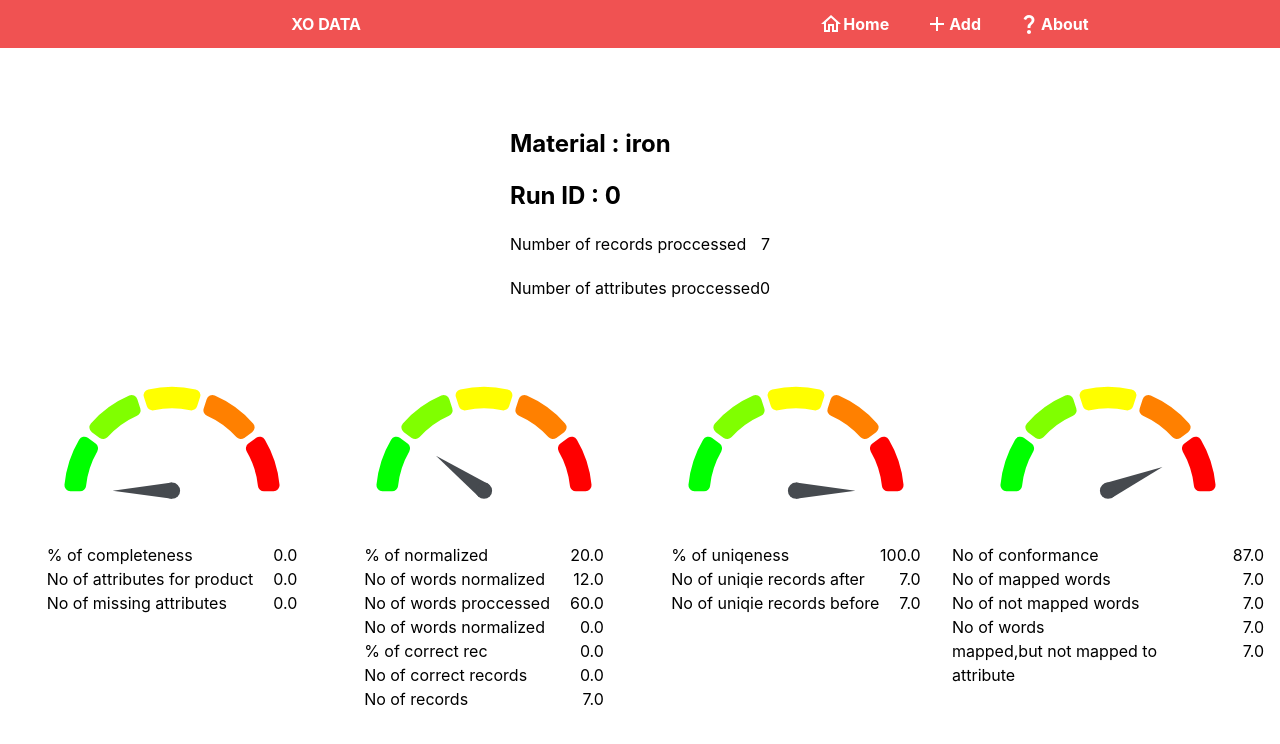
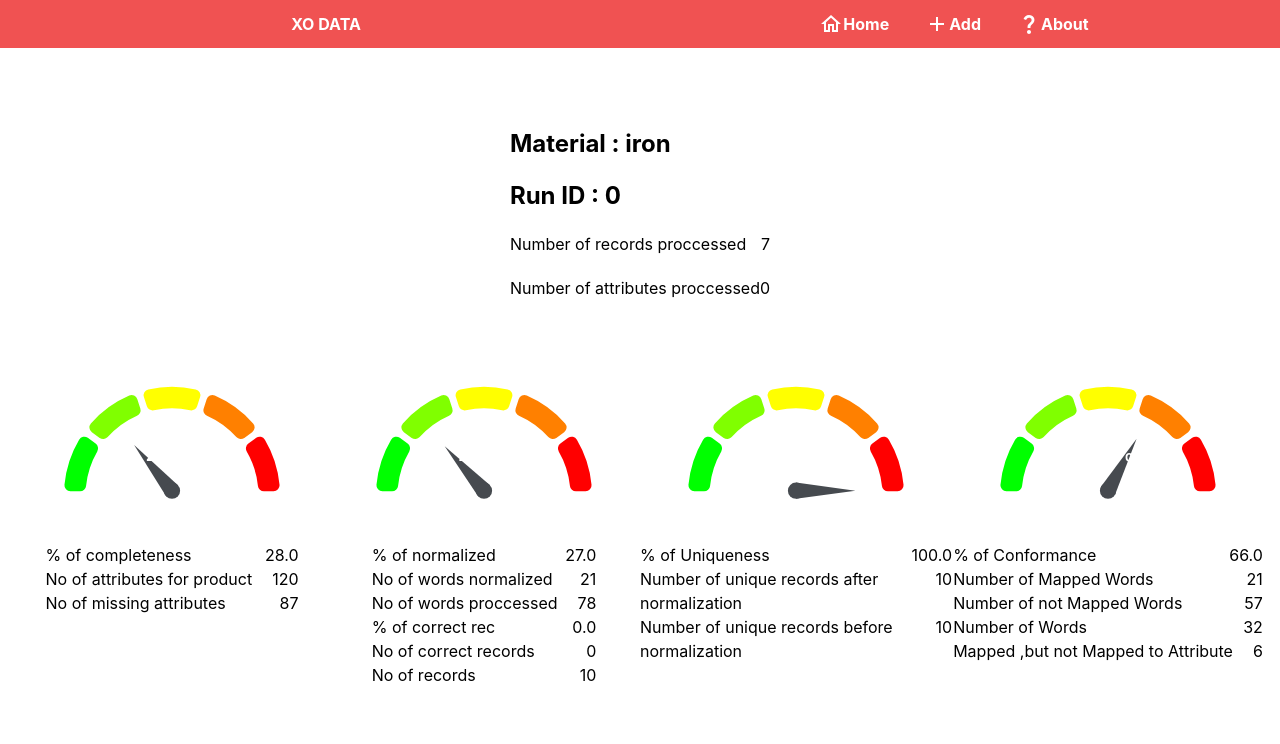
Before and after one commit to AkshayDeosthale/xodata, a React (Create React App) app: page /dashboard in a window 1280 px wide. Shown: the top 744 px of the page. Built offline with nearby package versions, Linux system fonts and the light colour scheme.

Commit message:
data updated

```diff
--- /dev/null
+++ b/src/data/GuageDataForFlangeRun1.json
@@ -0,0 +1,149 @@
+{
+    "data": {
+        "Data Accuracy": {
+            "chart": [
+                "% of Normalized"
+            ],
+            "data": {
+                "% of Correct Rec": {
+                    "type": "pct",
+                    "value": "0.0"
+                },
+                "% of Normalized": {
+                    "type": "pct",
+                    "value": "27.0"
+                },
+                "Number of correct records": {
+                    "type": "number",
+                    "value": "0"
+                },
+                "Number of records": {
+                    "type": "number",
+                    "value": "10"
+                },
+                "Number of words normalized": {
+                    "type": "number",
+                    "value": "21"
+                },
+                "Number of words processed": {
+                    "type": "number",
+                    "value": "78"
+                }
+            },
+            "data_seq": {
+                "1": "% of Normalized",
+                "2": "Number of words normalized",
+                "3": "Number of words processed",
+                "4": "% of Correct Rec",
+                "5": "Number of correct records",
+                "6": "Number of records"
+            }
+        },
+        "Data Completeness": {
+            "chart": [
+                "% of Completeness"
+            ],
+            "data": {
+                "% of Completeness": {
+                    "type": "pct",
+                    "value": "28.0"
+                },
+                "Number of attributes for product": {
+                    "type": "number",
+                    "value": "120"
+                },
+                "Number of missing attributes": {
+                    "type": "number",
+                    "value": "87"
+                }
+            },
+            "data_seq": {
+                "1": "% of Completeness",
+                "2": "Number of attributes for product",
+                "3": "Number of missing attributes"
+            }
+        },
+        "Data Conformance": {
+            "chart": [
+                "% of Conformance"
+            ],
+            "data": {
+                "% of Conformance": {
+                    "type": "pct",
+                    "value": "66.0"
+                },
+                "Mapped ,but not Mapped to Attribute": {
+                    "type": "number",
+                    "value": "6"
+                },
+                "Number of Mapped Words": {
+                    "type": "number",
+                    "value": "21"
+                },
+                "Number of Words": {
+                    "type": "number",
+                    "value": "32"
+                },
+                "Number of not Mapped Words": {
+                    "type": "number",
+                    "value": "57"
+                }
+            },
+            "data_seq": {
+                "1": "% of Conformance",
+                "2": "Number of Mapped Words",
+                "3": "Number of not Mapped Words",
+                "4": "Number of Words",
+                "5": "Mapped ,but not Mapped to Attribute"
+            }
+        },
+        "Data Statistics": {
+            "chart": [],
+            "data": {
+                "Number of attributes processed": {
+                    "type": "number",
+                    "value": "33"
+                },
+                "Number of records processed": {
+                    "type": "number",
+                    "value": "10"
+                }
+            },
+            "data_seq": {
+                "1": "Number of records processed",
+                "2": "Number of attributes processed"
+            }
+        },
+        "Data Uniqueness": {
+            "chart": [
+                "% of Uniqueness"
+            ],
+            "data": {
+                "% of Uniqueness": {
+                    "type": "pct",
+                    "value": "100.0"
+                },
+                "Number of unique records after normalization": {
+                    "type": "number",
+                    "value": "10"
+                },
+                "Number of unique records before normalization": {
+                    "type": "number",
+                    "value": "10"
+                }
+            },
+            "data_seq": {
+                "1": "% of Uniqueness",
+                "2": "Number of unique records after normalization",
+                "3": "Number of unique records before normalization"
+            }
+        }
+    },
+    "data_seq": {
+        "1": "Data Statistics",
+        "2": "Data Completeness",
+        "3": "Data Accuracy",
+        "4": "Data Uniqueness",
+        "5": "Data Conformance"
+    }
+}
--- a/src/routes/Dashboard.js
+++ b/src/routes/Dashboard.js
@@ -3,20 +3,26 @@ import { useSelector } from "react-redux";
 import Gauge from "./Gauge";
 
 import { withRouter } from "react-router-dom";
+import GaugeData from "../data/GuageDataForFlangeRun1.json";
 
 const Dashboard = ({ history }) => {
   const info = useSelector((state) => state.info.value);
 
-  // const handleBack = useCallback(() => history.push("/"), [history]);
+  // const handleOnClick = () => {
+  //   const test =
+  //     GaugeData.data["Data Conformance"].data["% of Conformance"].value;
+  //   const test1 = GaugeData.data["Data Conformance"].data_seq[1];
 
-  // const handleOnClick = () => {
-  //   console.log(history.location.pathname);
-  //   handleBack();
+  //   // for (const item in test1) {
+  //   //   console.log(item.value);
+  //   // }
+
+  //   console.log(test);
   // };
 
   return (
     <div className="w-screen flex flex-col items-center justify-center space-y-5 sm:space-y-9 ">
-      {/* <button onClick={handleOnClick}>back</button> */}
+      {/* <button onClick={handleOnClick}>test</button> */}
       <div className="  mt-[2rem]   sm:mt-[5rem] space-y-2 sm:space-y-5">
         <div className=" font-bold text-2xl ">
           <span>Material : {info.material}</span>
@@ -37,84 +43,215 @@ const Dashboard = ({ history }) => {
         <div className="sm:grid sm:grid-cols-2 md:grid-cols-3 md:p-4 lg:grid-cols-4 space-y-7 ">
           <div className=" flex flex-col sm:justify-start items-center space-y-7 sm:mt-[28px]">
             <div>
-              <Gauge percent={0} />
+              <Gauge
+                percent={
+                  GaugeData.data["Data Completeness"].data["% of Completeness"]
+                    .value
+                }
+              />
             </div>
             <div>
               <div className="flex justify-between space-x-5">
-                <span>% of completeness</span> <span>0.0</span>{" "}
+                {/* <span>% of completeness</span> <span>0.0</span>{" "} */}
+                <span>% of completeness</span>{" "}
+                <span>
+                  {
+                    GaugeData.data["Data Completeness"].data[
+                      "% of Completeness"
+                    ].value
+                  }
+                </span>{" "}
               </div>
               <div className="flex justify-between space-x-5">
-                <span>No of attributes for product</span> <span>0.0</span>{" "}
+                <span>No of attributes for product</span>{" "}
+                <span>
+                  {
+                    GaugeData.data["Data Completeness"].data[
+                      "Number of attributes for product"
+                    ].value
+                  }
+                </span>{" "}
               </div>
               <div className="flex justify-between space-x-5">
-                <span>No of missing attributes</span> <span>0.0</span>{" "}
+                <span>No of missing attributes</span>{" "}
+                <span>
+                  {
+                    GaugeData.data["Data Completeness"].data[
+                      "Number of missing attributes"
+                    ].value
+                  }
+                </span>{" "}
               </div>
             </div>
           </div>
           <div className=" flex flex-col sm:justify-start items-center space-y-7">
             <div>
-              <Gauge percent={0.2} />
+              <Gauge
+                percent={
+                  GaugeData.data["Data Accuracy"].data["% of Normalized"].value
+                }
+              />
             </div>
             <div>
               <div className="flex justify-between space-x-5">
-                <span>% of normalized</span> <span>20.0</span>{" "}
+                <span>% of normalized</span>{" "}
+                <span>
+                  {
+                    GaugeData.data["Data Accuracy"].data["% of Normalized"]
+                      .value
+                  }
+                </span>{" "}
               </div>
               <div className="flex justify-between space-x-5">
-                <span>No of words normalized</span> <span>12.0</span>{" "}
+                <span>No of words normalized</span>{" "}
+                <span>
+                  {
+                    GaugeData.data["Data Accuracy"].data[
+                      "Number of words normalized"
+                    ].value
+                  }
+                </span>{" "}
               </div>
               <div className="flex justify-between space-x-5">
-                <span>No of words proccessed</span> <span>60.0</span>{" "}
+                <span>No of words proccessed</span>{" "}
+                <span>
+                  {
+                    GaugeData.data["Data Accuracy"].data[
+                      "Number of words processed"
+                    ].value
+                  }
+                </span>{" "}
+              </div>
+
+              <div className="flex justify-between space-x-5">
+                <span>% of correct rec</span>{" "}
+                <span>
+                  {
+                    GaugeData.data["Data Accuracy"].data["% of Correct Rec"]
+                      .value
+                  }
+                </span>{" "}
               </div>
               <div className="flex justify-between space-x-5">
-                <span>No of words normalized</span> <span>0.0</span>{" "}
+                <span>No of correct records</span>{" "}
+                <span>
+                  {
+                    GaugeData.data["Data Accuracy"].data[
+                      "Number of correct records"
+                    ].value
+                  }
+                </span>{" "}
               </div>
               <div className="flex justify-between space-x-5">
-                <span>% of correct rec</span> <span>0.0</span>{" "}
-              </div>
-              <div className="flex justify-between space-x-5">
-                <span>No of correct records</span> <span>0.0</span>{" "}
-              </div>
-              <div className="flex justify-between space-x-5">
-                <span>No of records</span> <span>7.0</span>{" "}
+                <span>No of records</span>{" "}
+                <span>
+                  {
+                    GaugeData.data["Data Accuracy"].data["Number of records"]
+                      .value
+                  }
+                </span>{" "}
               </div>
             </div>
           </div>
           <div className=" flex flex-col justify-center items-center space-y-7 sm:justify-start">
             <div>
-              <Gauge percent={1} />
+              <Gauge
+                percent={
+                  GaugeData.data["Data Uniqueness"].data["% of Uniqueness"]
+                    .value
+                }
+              />
             </div>
             <div>
               <div className="flex justify-between space-x-5">
-                <span>% of uniqeness</span> <span>100.0</span>{" "}
+                <span>{GaugeData.data["Data Uniqueness"].data_seq[1]}</span>{" "}
+                <span>
+                  {
+                    GaugeData.data["Data Uniqueness"].data["% of Uniqueness"]
+                      .value
+                  }
+                </span>{" "}
               </div>
               <div className="flex justify-between space-x-5">
-                <span>No of uniqie records after</span> <span>7.0</span>{" "}
+                <span>{GaugeData.data["Data Uniqueness"].data_seq[2]}</span>{" "}
+                <span>
+                  {
+                    GaugeData.data["Data Uniqueness"].data[
+                      "Number of unique records after normalization"
+                    ].value
+                  }
+                </span>{" "}
               </div>
 
               <div className="flex justify-between space-x-5">
-                <span>No of uniqie records before</span> <span>7.0</span>{" "}
+                <span>{GaugeData.data["Data Uniqueness"].data_seq[3]}</span>{" "}
+                <span>
+                  {
+                    GaugeData.data["Data Uniqueness"].data[
+                      "Number of unique records before normalization"
+                    ].value
+                  }
+                </span>{" "}
               </div>
             </div>
           </div>
           <div className=" flex flex-col justify-center items-center space-y-7 sm:justify-start">
             <div>
-              <Gauge percent={0.87} />
+              <Gauge
+                percent={
+                  GaugeData.data["Data Conformance"].data["% of Conformance"]
+                    .value
+                }
+              />
             </div>
             <div>
               <div className="flex justify-between space-x-5">
-                <span>No of conformance</span> <span>87.0</span>{" "}
+                <span>{GaugeData.data["Data Conformance"].data_seq[1]}</span>{" "}
+                <span>
+                  {
+                    GaugeData.data["Data Conformance"].data["% of Conformance"]
+                      .value
+                  }
+                </span>{" "}
               </div>
               <div className="flex justify-between space-x-5">
-                <span>No of mapped words</span> <span>7.0</span>{" "}
+                <span>{GaugeData.data["Data Conformance"].data_seq[2]}</span>{" "}
+                <span>
+                  {
+                    GaugeData.data["Data Conformance"].data[
+                      "Number of Mapped Words"
+                    ].value
+                  }
+                </span>{" "}
               </div>
               <div className="flex justify-between space-x-5">
-                <span>No of not mapped words</span> <span>7.0</span>{" "}
+                <span>{GaugeData.data["Data Conformance"].data_seq[3]}</span>{" "}
+                <span>
+                  {
+                    GaugeData.data["Data Conformance"].data[
+                      "Number of not Mapped Words"
+                    ].value
+                  }
+                </span>{" "}
               </div>
               <div className="flex justify-between space-x-5">
-                <span>No of words</span> <span>7.0</span>{" "}
+                <span>{GaugeData.data["Data Conformance"].data_seq[4]}</span>{" "}
+                <span>
+                  {
+                    GaugeData.data["Data Conformance"].data["Number of Words"]
+                      .value
+                  }
+                </span>{" "}
               </div>
               <div className="flex justify-between space-x-5">
-                <span>mapped,but not mapped to attribute</span> <span>7.0</span>{" "}
+                <span>{GaugeData.data["Data Conformance"].data_seq[5]}</span>{" "}
+                <span>
+                  {
+                    GaugeData.data["Data Conformance"].data[
+                      "Mapped ,but not Mapped to Attribute"
+                    ].value
+                  }
+                </span>{" "}
               </div>
             </div>
           </div>
--- a/src/routes/Gauge.js
+++ b/src/routes/Gauge.js
@@ -5,7 +5,7 @@ const Gauge = ({ percent }) => {
   return (
     <div className="">
       <div>
-        <GaugeChart id="gauge-chart1" nrOfLevels={5} percent={percent} />
+        <GaugeChart id="gauge-chart1" nrOfLevels={5} percent={percent / 100} />
       </div>
     </div>
   );
--- a/src/routes/MainPage.js
+++ b/src/routes/MainPage.js
@@ -1,10 +1,12 @@
 import React, { useState } from "react";
 import { Link } from "react-router-dom";
+import data from "../data/runidsDropdown.json";
 
 const MainPage = () => {
   const [visible, setVisible] = useState(false);
 
   const handleClick = () => {
+    console.log(data[0].display);
     setVisible(!visible);
   };
 
@@ -47,7 +49,7 @@ const MainPage = () => {
                   to="/taskone"
                   className="block py-2 px-4 text-sm text-gray-700 hover:bg-gray-100 dark:hover:bg-gray-600 dark:text-gray-200 dark:hover:text-white"
                 >
-                  Run = 1
+                  {data[0].display}
                 </Link>
               </li>
               <li>
@@ -55,7 +57,7 @@ const MainPage = () => {
                   to="/tasktwo"
                   className="block py-2 px-4 text-sm text-gray-700 hover:bg-gray-100 dark:hover:bg-gray-600 dark:text-gray-200 dark:hover:text-white"
                 >
-                  Run = 2
+                  {data[1].display}
                 </Link>
               </li>
             </ul>
```
Also changed, not shown: src/data/WordCloudRunid1.json (added, +18 -0 lines), src/data/runidsDropdown.json (added, +10 -0 lines).
